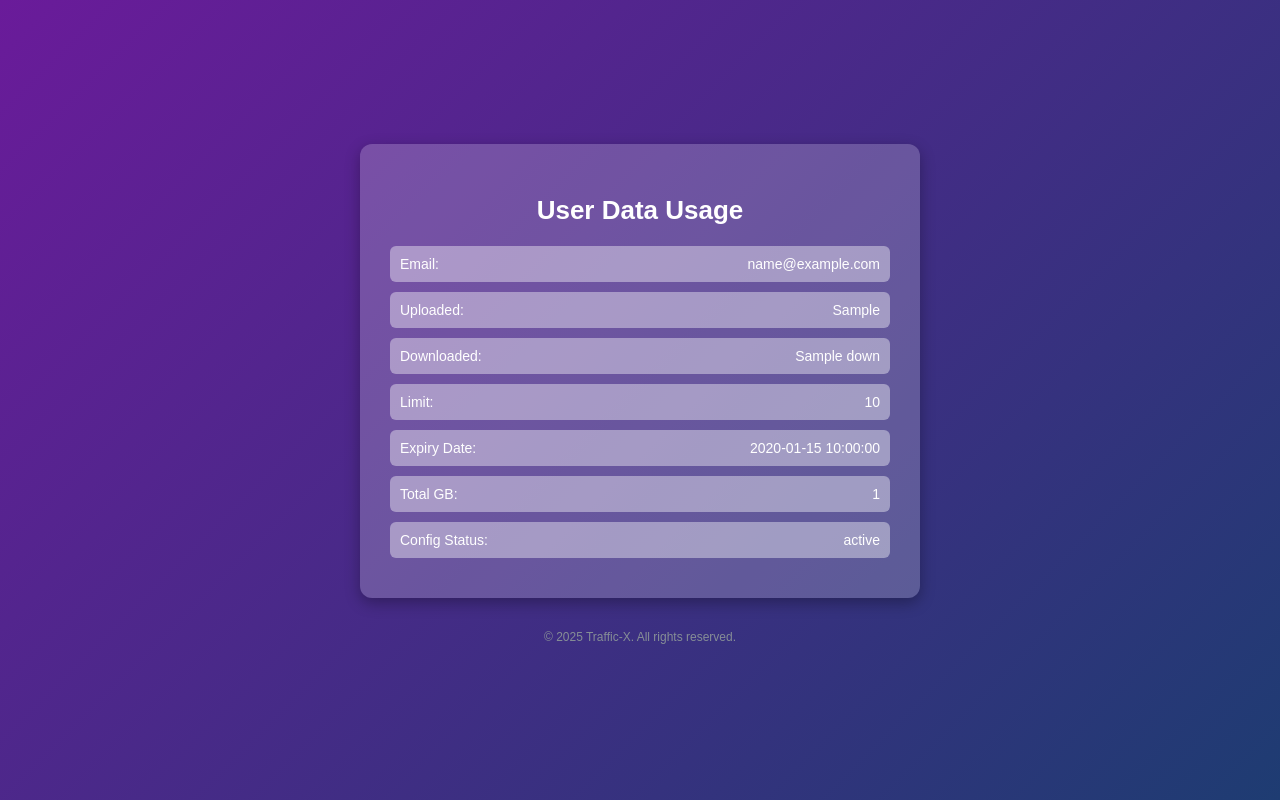
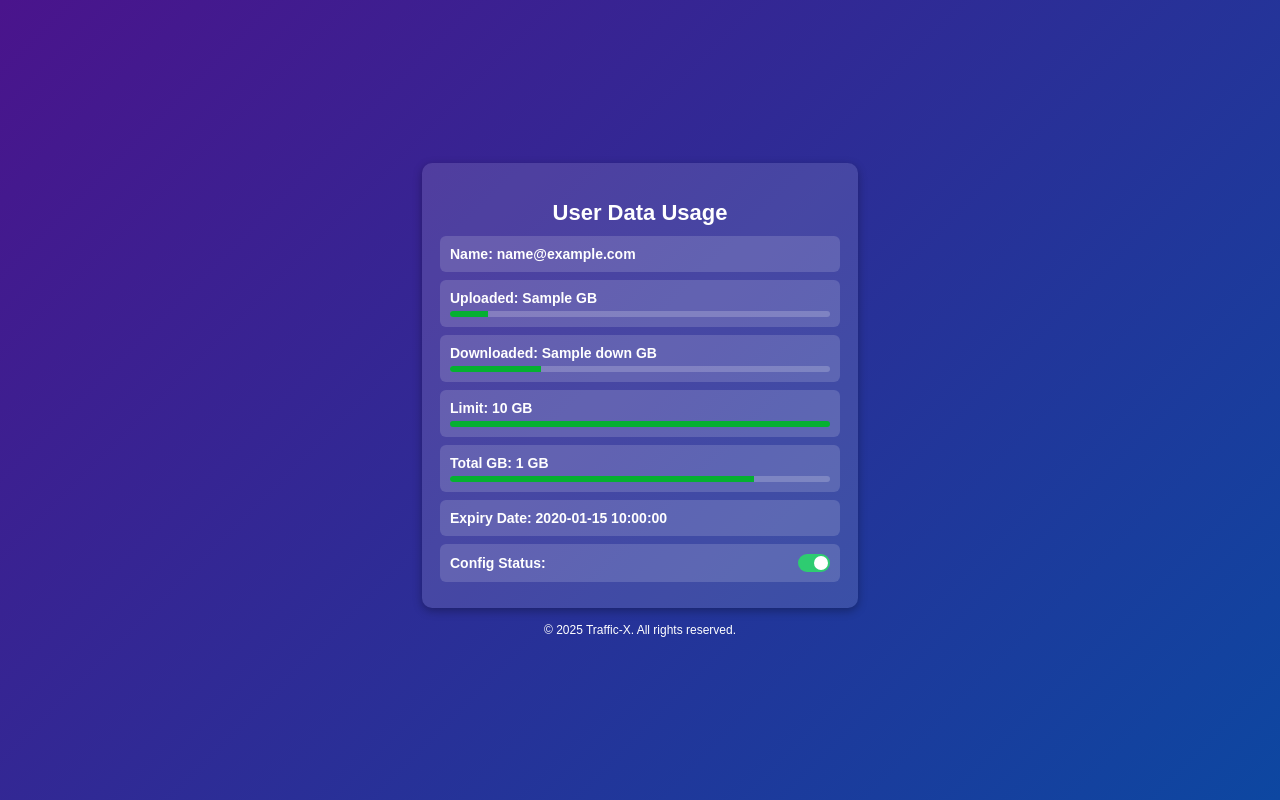
Before and after one commit to pathumaaa/SACHI-X, a Flask app: template templates/result.html in a window 1280 px wide. Run offline with Flask 2, Linux system fonts and the light colour scheme; the template is opened without the code that fills it: most values are stand-ins (such as "Sample title", 1, 10 or a date in 2020).

Commit message:
result.html

```diff
--- a/templates/result.html
+++ b/templates/result.html
@@ -3,11 +3,11 @@
 <head>
     <meta charset="UTF-8">
     <meta name="viewport" content="width=device-width, initial-scale=1.0">
-    <title>X-SL USAGE</title> <!-- Changed title -->
+    <title>X-SL USAGE</title>
     <style>
         body {
             font-family: 'Arial', sans-serif;
-            background: linear-gradient(135deg, #6a1b9a, #1e3c72); /* Purple to Blue gradient */
+            background: linear-gradient(135deg, #4a148c, #0d47a1);
             display: flex;
             justify-content: center;
             align-items: center;
@@ -17,39 +17,79 @@
             flex-direction: column;
         }
         .container {
-            background: rgba(255, 255, 255, 0.2); /* Semi-transparent background */
-            padding: 30px;
-            border-radius: 12px;
-            box-shadow: 0 5px 15px rgba(0, 0, 0, 0.3);
+            background: rgba(255, 255, 255, 0.12);
+            padding: 18px;
+            border-radius: 10px;
+            box-shadow: 0 3px 10px rgba(0, 0, 0, 0.3);
             width: 100%;
-            max-width: 500px;
+            max-width: 400px;
             text-align: left;
         }
         h2 {
-            color: #fff;
-            margin-bottom: 20px;
+            color: #ffffff;
+            margin-bottom: 10px;
+            font-size: 22px;
+            font-weight: bold;
             text-align: center;
-            font-size: 26px;
         }
         .info {
-            background: rgba(255, 255, 255, 0.4);
-            margin: 10px 0;
+            background: rgba(255, 255, 255, 0.15);
+            margin: 8px 0;
             padding: 10px;
             border-radius: 6px;
             font-size: 14px;
-            color: #fff;
+            color: #ffffff;
+            font-weight: bold;
+        }
+        .progress-container {
+            width: 100%;
+            background: rgba(255, 255, 255, 0.2);
+            border-radius: 5px;
+            overflow: hidden;
+            margin-top: 5px;
+        }
+        .progress-bar {
+            height: 6px;
+            width: 0%;
+            background: #05B031;
+            transition: width 1.5s ease-in-out;
+        }
+        .toggle-container {
             display: flex;
+            align-items: center;
             justify-content: space-between;
-            align-items: center;
         }
-        .info strong {
-            color: #fff;
-            font-weight: normal;
+        .toggle {
+            width: 32px;
+            height: 18px;
+            background: #bbb;
+            border-radius: 20px;
+            position: relative;
+            cursor: pointer;
+            transition: 0.3s;
+        }
+        .toggle:before {
+            content: "";
+            position: absolute;
+            width: 14px;
+            height: 14px;
+            background: white;
+            border-radius: 50%;
+            top: 50%;
+            left: 2px;
+            transform: translateY(-50%);
+            transition: 0.3s;
+        }
+        .toggle.active {
+            background: #2ecc71;
+        }
+        .toggle.active:before {
+            left: 16px;
         }
         .footer {
             font-size: 12px;
-            color: #868e96;
-            margin-top: 20px;
+            color: #ffffff;
+            margin-top: 15px;
             text-align: center;
         }
     </style>
@@ -58,18 +98,62 @@
 
 <div class="container">
     <h2>User Data Usage</h2>
-    <div class="info"><strong>Email:</strong> {{ email }}</div>
-    <div class="info"><strong>Uploaded:</strong> {{ up }}</div>
-    <div class="info"><strong>Downloaded:</strong> {{ down }}</div>
-    <div class="info"><strong>Limit:</strong> {{ total }}</div>
-    <div class="info"><strong>Expiry Date:</strong> {{ expiry_date }}</div>
-    <div class="info"><strong>Total GB:</strong> {{ totalGB }}</div>
-    <div class="info"><strong>Config Status:</strong> {{ user_status }}</div>
+    <div class="info">Name: {{ email }}</div>
+    <div class="info">Uploaded: {{ up }} GB
+        <div class="progress-container">
+            <div class="progress-bar" id="uploaded-bar"></div>
+        </div>
+    </div>
+    <div class="info">Downloaded: {{ down }} GB
+        <div class="progress-container">
+            <div class="progress-bar" id="downloaded-bar"></div>
+        </div>
+    </div>
+    <div class="info">Limit: {{ total }} GB
+        <div class="progress-container">
+            <div class="progress-bar" id="limit-bar"></div>
+        </div>
+    </div>
+    <div class="info">Total GB: {{ totalGB }} GB
+        <div class="progress-container">
+            <div class="progress-bar" id="totalGB-bar"></div>
+        </div>
+    </div>
+    <div class="info">Expiry Date: {{ expiry_date }}</div>
+    <div class="info toggle-container">
+        <span>Config Status:</span>
+        <div class="toggle" id="config-toggle"></div>
+    </div>
 </div>
 
 <div class="footer">
-    <p>&copy; 2025 Traffic-X. All rights reserved.</p>
+    &copy; 2025 Traffic-X. All rights reserved.
 </div>
+
+<script>
+    function animateProgressBar(id, value, max) {
+        let percentage = (value / max) * 100;
+        document.getElementById(id).style.width = percentage + "%";
+    }
+
+    let uploaded = 5;
+    let downloaded = 12;
+    let totalLimit = 50;
+    let totalGB = 40;
+    let configStatus = true;
+
+    setTimeout(() => {
+        animateProgressBar("uploaded-bar", uploaded, totalLimit);
+        animateProgressBar("downloaded-bar", downloaded, totalLimit);
+        animateProgressBar("limit-bar", totalLimit, totalLimit);
+        animateProgressBar("totalGB-bar", totalGB, totalLimit);
+    }, 500);
+
+    let toggle = document.getElementById("config-toggle");
+    if (configStatus) {
+        toggle.classList.add("active");
+    }
+</script>
 
 </body>
 </html>
```
